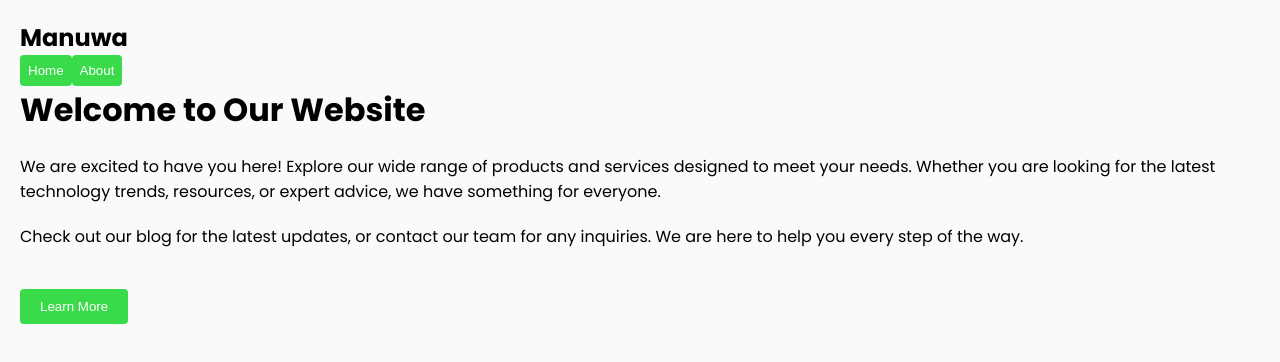
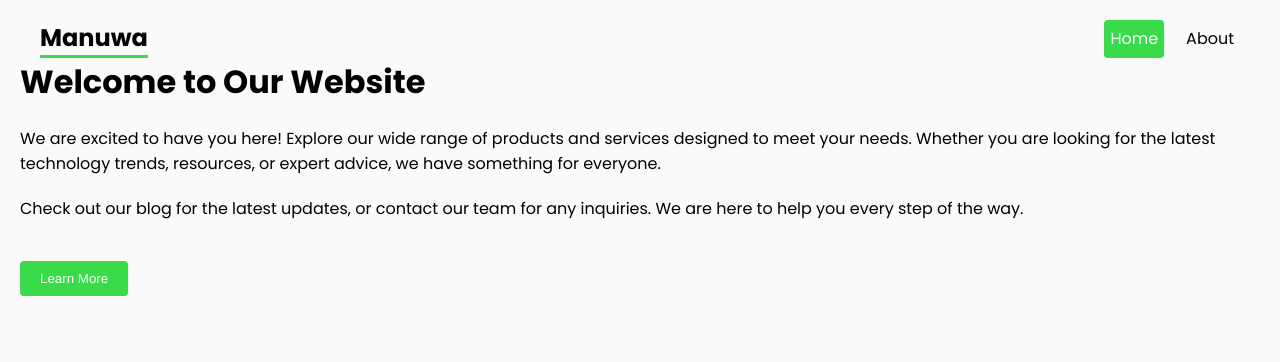
Before and after one commit to ManushaGunathilaka/react-router, a React (Create React App) app: page / in a window 1280 px wide. Shown: the top 362 px of the page. Built offline with nearby package versions, Linux system fonts and the light colour scheme.

Commit message:
finished part 2

```diff
--- a/src/App.js
+++ b/src/App.js
@@ -8,12 +8,8 @@
       <header>
         <nav>
           <h1>Manuwa</h1>
-          <NavLink to="/">
-            <button>Home</button>
-          </NavLink>
-          <NavLink to="about">
-            <button>About</button>
-          </NavLink>
+          <NavLink to="/">Home</NavLink>
+          <NavLink to="about">About</NavLink>
         </nav>
       </header>
       <main>
--- a/src/index.css
+++ b/src/index.css
@@ -27,6 +27,29 @@
 }
 
 /* navbar */
+header nav {
+  display: flex;
+  justify-content: end;
+  gap: 16px;
+  max-width: 1200px;
+  margin: 0 auto;
+}
+
+header h1 {
+  margin-right: auto;
+  border-bottom: 3px solid var(--primary);
+}
+
+header nav a {
+  text-decoration: none;
+  padding: 6px;
+  border-radius: 4px;
+}
+
+header nav a.active {
+  background: var(--primary);
+  color: #fff;
+}
 
 /* page content */
 
```
Also changed, not shown: src/componets/Navbar.js (deleted, +0 -11 lines).
